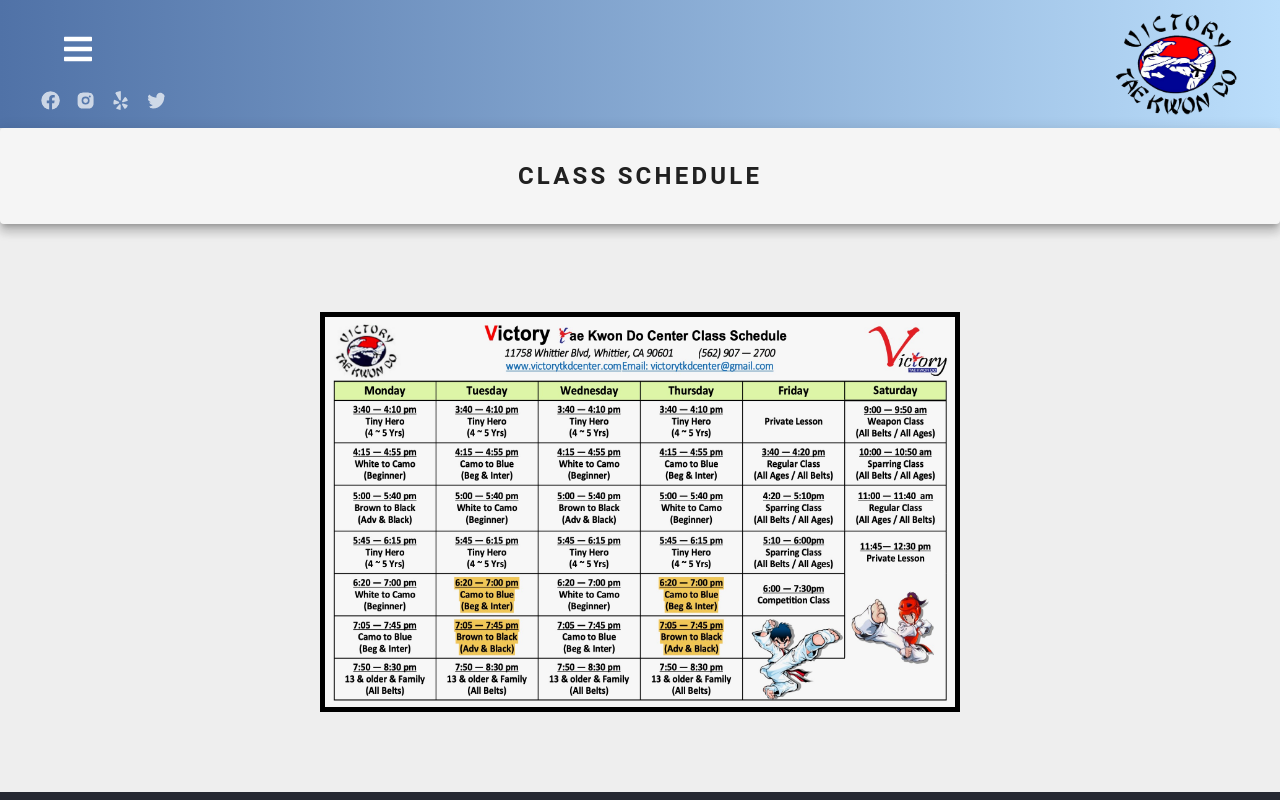
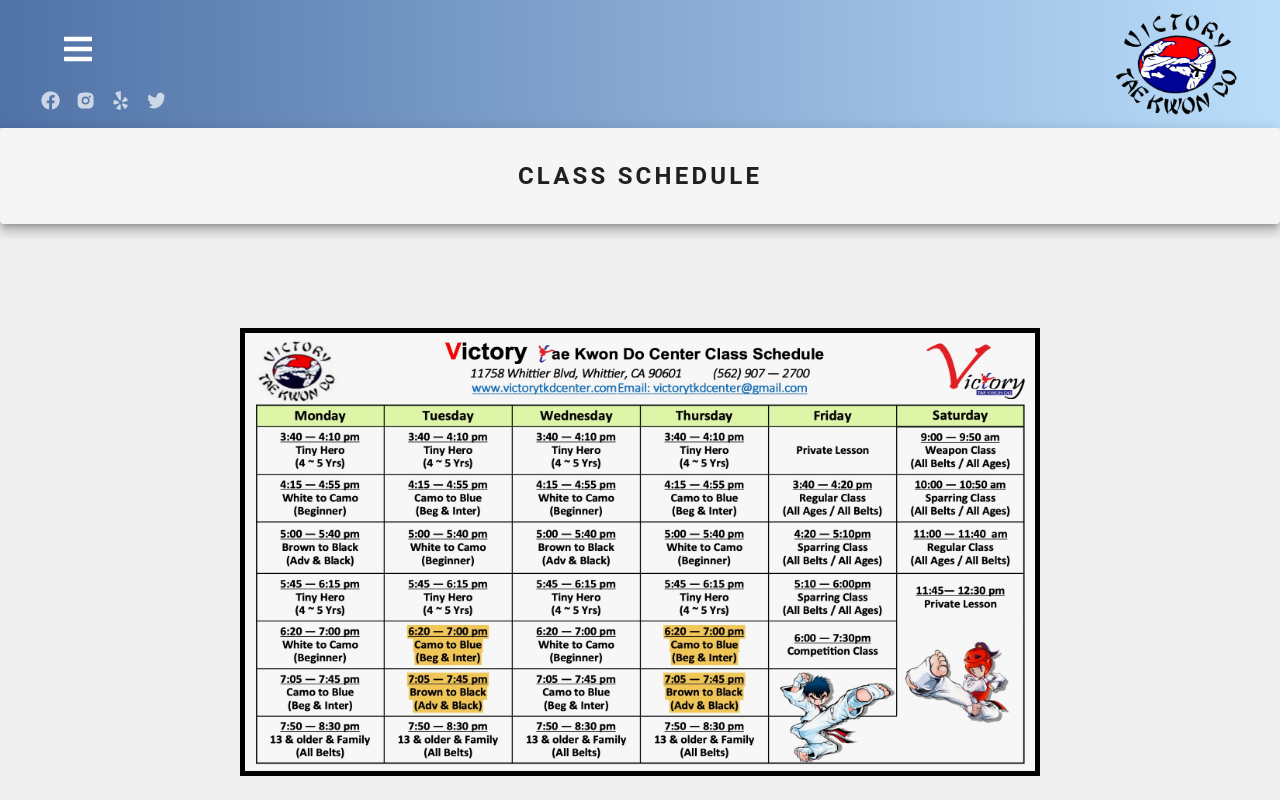
Before and after one commit to calvin-kim13/victoryTKD, a React (Create React App) app: page /class-schedule in a window 1280 px wide. Shown: the top 800 px of the page. Built offline with nearby package versions, Linux system fonts and the light colour scheme.

Commit message:
schedule size

```diff
--- a/src/Pages/styles/ClassSchedule.css
+++ b/src/Pages/styles/ClassSchedule.css
@@ -20,14 +20,17 @@
 
 @media screen and (min-width: 1024px) {
   .class-schedule-container {
-    height: 70vh;
+    height: 80vh;
   }
   .schedule {
-    width: 40rem;
-    height: 25rem;
+    width: 50rem;
+    height: 28rem;
   }
 }
 @media screen and (min-width: 1440px) {
+  .class-schedule-container {
+    height: 70vh;
+  }
   .schedule {
     width: 45rem;
     height: 28rem;
```
